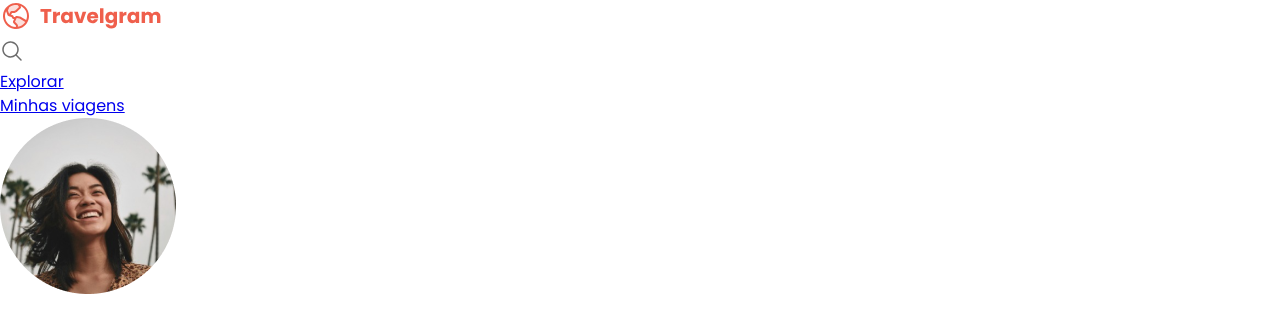
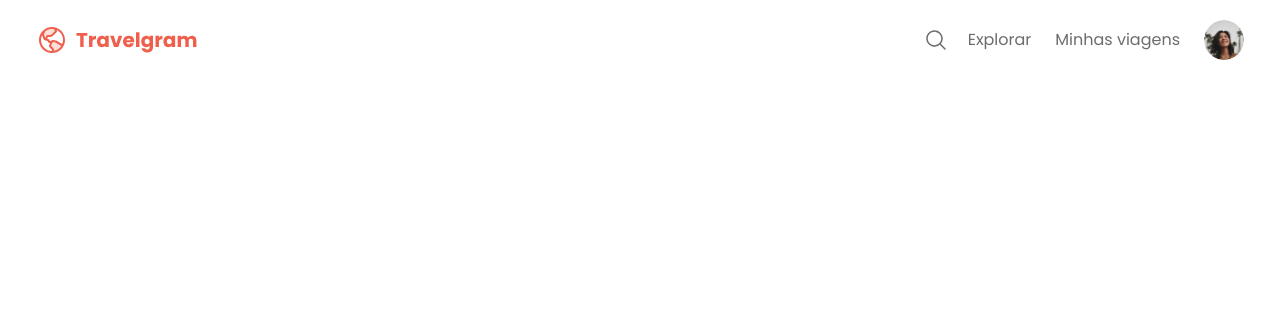
Before and after one commit to zielisgabriel/landing-page-travelgram, a plain HTML site: page index.html in a window 1280 px wide. Drawn offline with Linux system fonts and the light colour scheme.

Commit message:
Nav complete

```diff
--- a/css/global.css
+++ b/css/global.css
@@ -28,3 +28,18 @@ body{
     background-color: var(--background-color);
     font: var(--text-default);
 }
+
+a{
+    text-decoration: none;
+    color: inherit;
+    transition: .15s;
+}
+
+a:hover{
+    color: var(--brand-color);
+    text-decoration: underline;
+}
+
+.container{
+    padding-inline: 32px;
+}
--- a/css/index.css
+++ b/css/index.css
@@ -1 +1,2 @@
 @import url(global.css);
+@import url(nav.css);
--- /dev/null
+++ b/css/nav.css
@@ -0,0 +1,30 @@
+nav{
+    display: flex;
+    justify-content: space-between;
+    align-items: center;
+
+    padding-block: 20px;
+    line-height: 0
+}
+
+nav a{
+    padding: 4px;
+}
+
+nav ul{
+    list-style: none;
+    display: flex;
+    align-items: center;
+    gap: 16px;
+}
+
+nav ul li:last-child img{
+    width: 40px;
+    height: 40px;
+    object-fit: cover;
+    border-radius: 50%;
+}
+
+nav ul li img:first-child{
+    cursor: pointer;
+}
```
